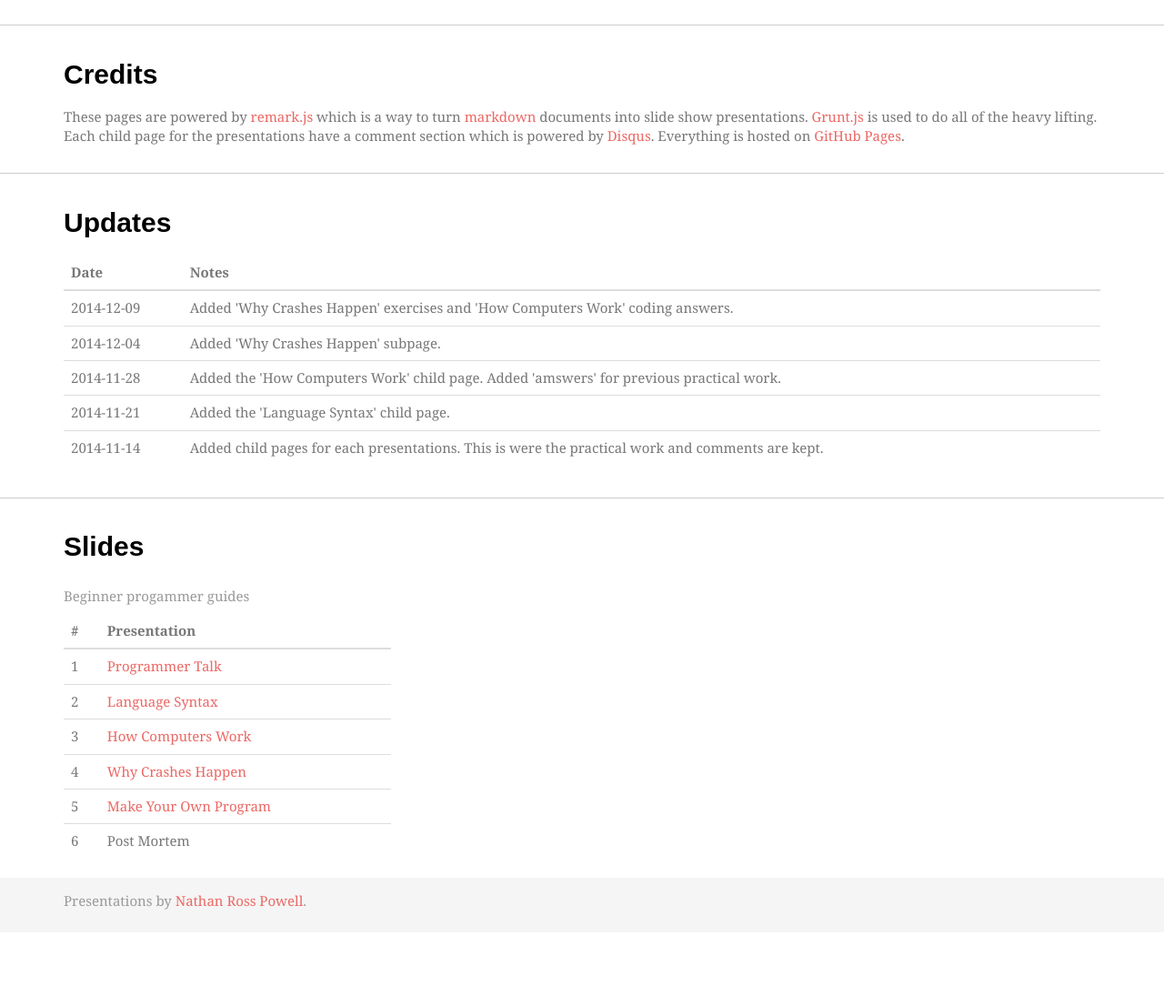
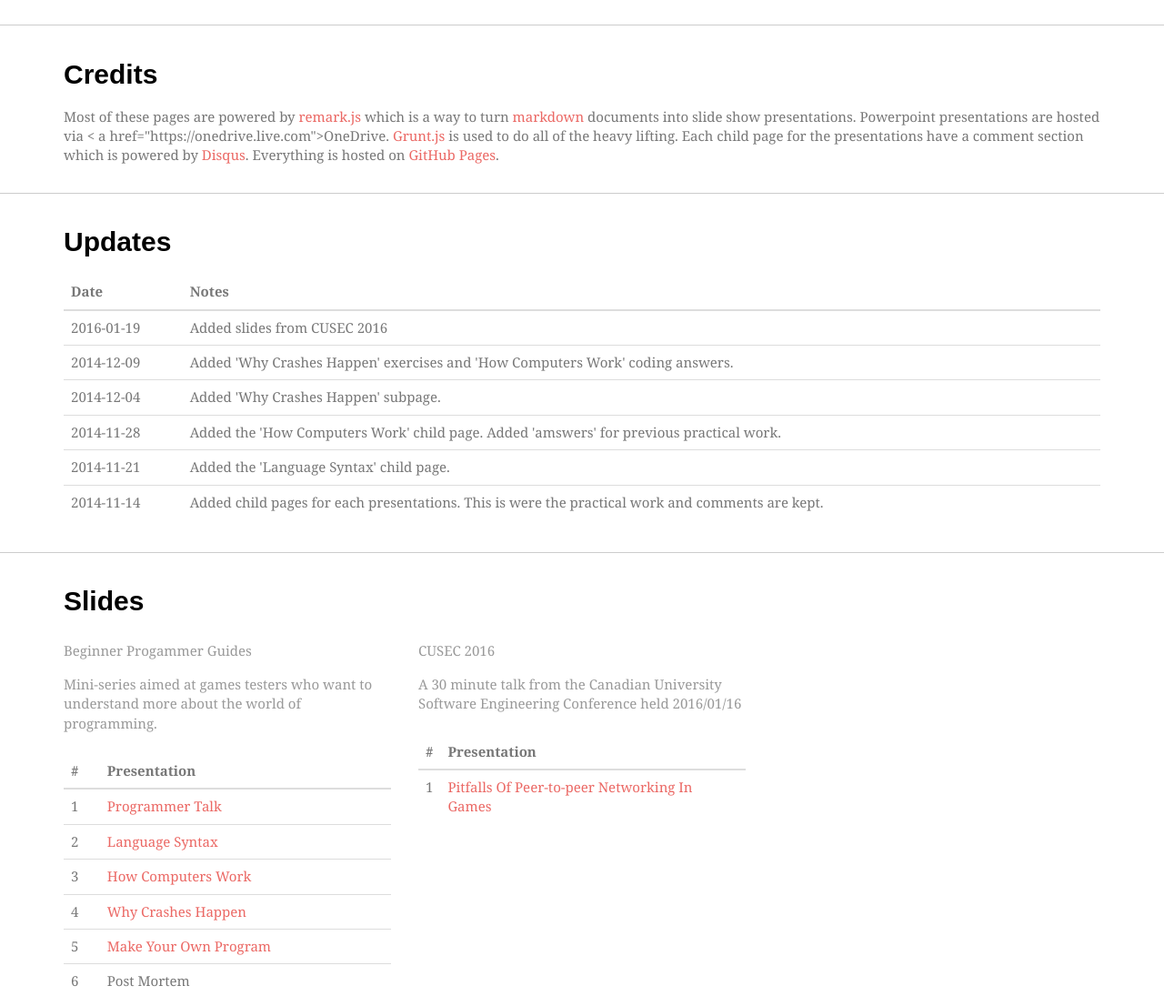
Before and after one commit to nathanrosspowell/presentations, a website: page src/website/index.html in a window 1280 px wide. Shown: the part 205-1311 px from the top of the page at 91% size. Before the commit the page ends 1230 px from the top, so only its background shows below. Drawn offline with nearby package versions, Linux system fonts and the light colour scheme; a web font is replaced by a local one.

Commit message:
Add CUSEC16 presentation

```diff
--- /dev/null
+++ b/src/cusec16/pitfalls/meta.json
@@ -0,0 +1,4 @@
+{
+    "title" : "Pitfalls Of Peer-to-peer Networking In Games",
+    "powerpoint" : "https://onedrive.live.com/embed?cid=D417D65A9FF59E9F&resid=d417d65a9ff59e9f%21208&authkey=AF8n7U3zLVbYJAQ&em=2&wdAr=1.7777777777777777"
+}
--- a/src/website/index.html
+++ b/src/website/index.html
@@ -72,12 +72,13 @@
 
         <hr/>
 
-        <!--___________ Creditss ____________________________________________________________________________________-->
+        <!--___________ Credits ____________________________________________________________________________________-->
         <a class="anchor" id="credits"></a>
         <div class="container" >
             <h1>Credits</h1>
             <p>
-                These pages are powered by <a href="http://remarkjs.com/">remark.js</a> which is a way to turn <a href="http://daringfireball.net/projects/markdown/">markdown</a> documents into slide show presentations.
+                Most of these pages are powered by <a href="http://remarkjs.com/">remark.js</a> which is a way to turn <a href="http://daringfireball.net/projects/markdown/">markdown</a> documents into slide show presentations.
+		Powerpoint presentations are hosted via < a href="https://onedrive.live.com">OneDrive</a>.
                 <a href="http://gruntjs.com/getting-started">Grunt.js</a> is used to do all of the heavy lifting.
                 Each child page for the presentations have a comment section which is powered by <a href="https://disqus.com/">Disqus</a>.
                 Everything is hosted on <a href="https://pages.github.com/">GitHub Pages</a>.
@@ -98,6 +99,10 @@
                     </tr>
                 </thead>
                 <tbody>
+                    <tr>
+                        <td>2016-01-19</td>
+                        <td>Added slides from CUSEC 2016</td>
+                    </tr>
                     <tr>
                         <td>2014-12-09</td>
                         <td>Added 'Why Crashes Happen' exercises and 'How Computers Work' coding answers.</td>
@@ -133,7 +138,7 @@
                 <!--___________ Guides for beginner programmers _____________________________________________________-->
                 <div class="col-md-4">
                     <table class="table">
-                        <caption>Beginner progammer guides</caption>
+			    <caption>Beginner Progammer Guides<p>Mini-series aimed at games testers who want to understand more about the world of programming.</p></caption>
                         <thead>
                             <tr>
                             <th>#</th>
@@ -171,6 +176,21 @@
 
                 <!--___________ _____________________________________________________-->
                 <div class="col-md-4">
+                    <table class="table">
+			    <caption>CUSEC 2016<p>A 30 minute talk from the Canadian University Software Engineering Conference held 2016/01/16</p></caption>
+                        <thead>
+                            <tr>
+                            <th>#</th>
+                            <th>Presentation</th>
+                            </tr>
+                        </thead>
+                        <tbody>
+                            <tr>
+                                <td>1</td>
+                                <td><a href="cusec16/pitfalls">Pitfalls Of Peer-to-peer Networking In Games</a></td>
+                            </tr>
+                        </tbody>
+                    </table>
                 </div>
 
                 <!--___________ _____________________________________________________-->
```
Also changed, not shown: Gruntfile.js (+14 -0 lines), src/child_page/template.handlebars (+14 -1 lines), 1 other file.
